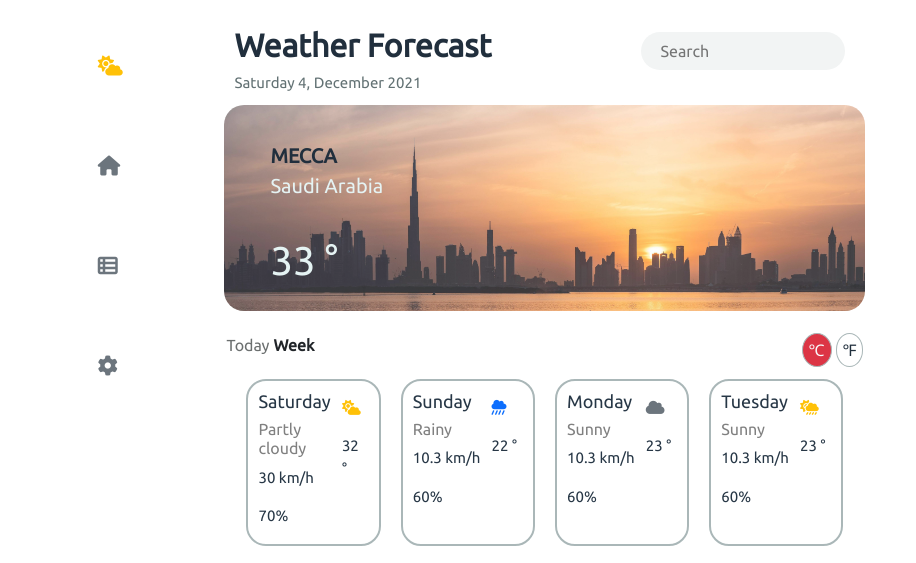
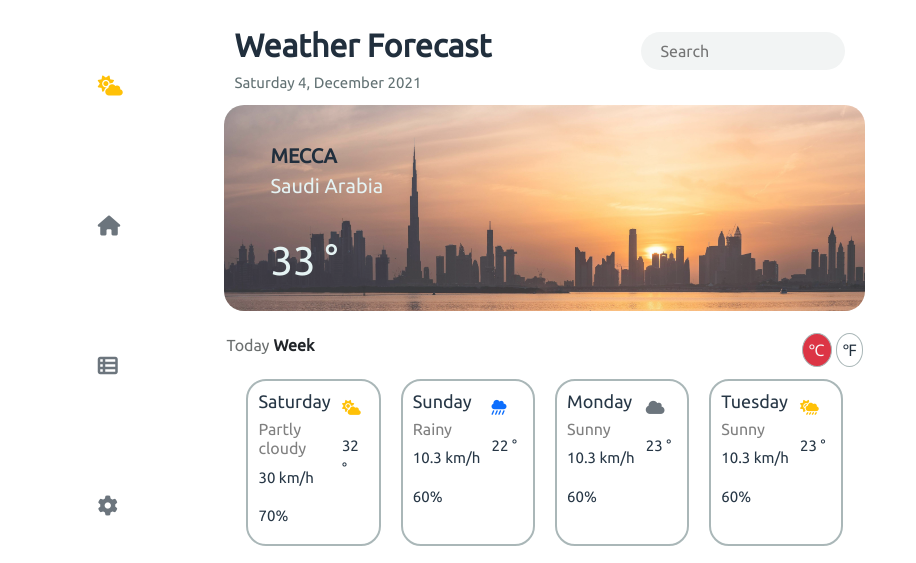
Before and after one commit to PGV-SIDDU/weather, a plain HTML site: page index.html in a window 1280 px wide. Shown: the top 563 px of the page, 0-916 px from the left. Drawn offline with nearby package versions, Linux system fonts and the light colour scheme.

Commit message:
Update style.css

```diff
--- a/style.css
+++ b/style.css
@@ -11,7 +11,7 @@ body{
 }
 
 .navright>i{
-    margin: 40px 0;
+    margin: 60px 0;
 }
 
 .navright>i:hover{
```
